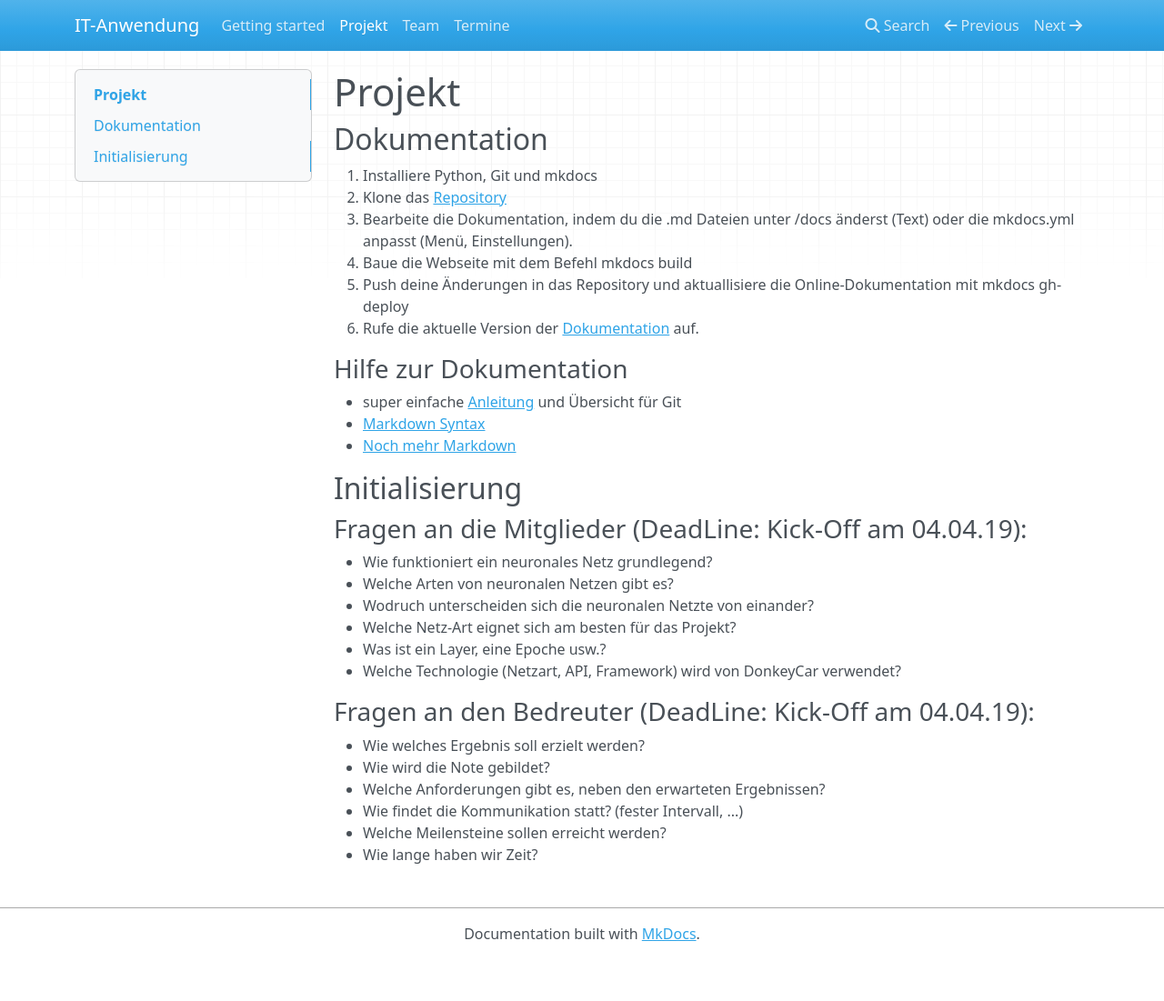
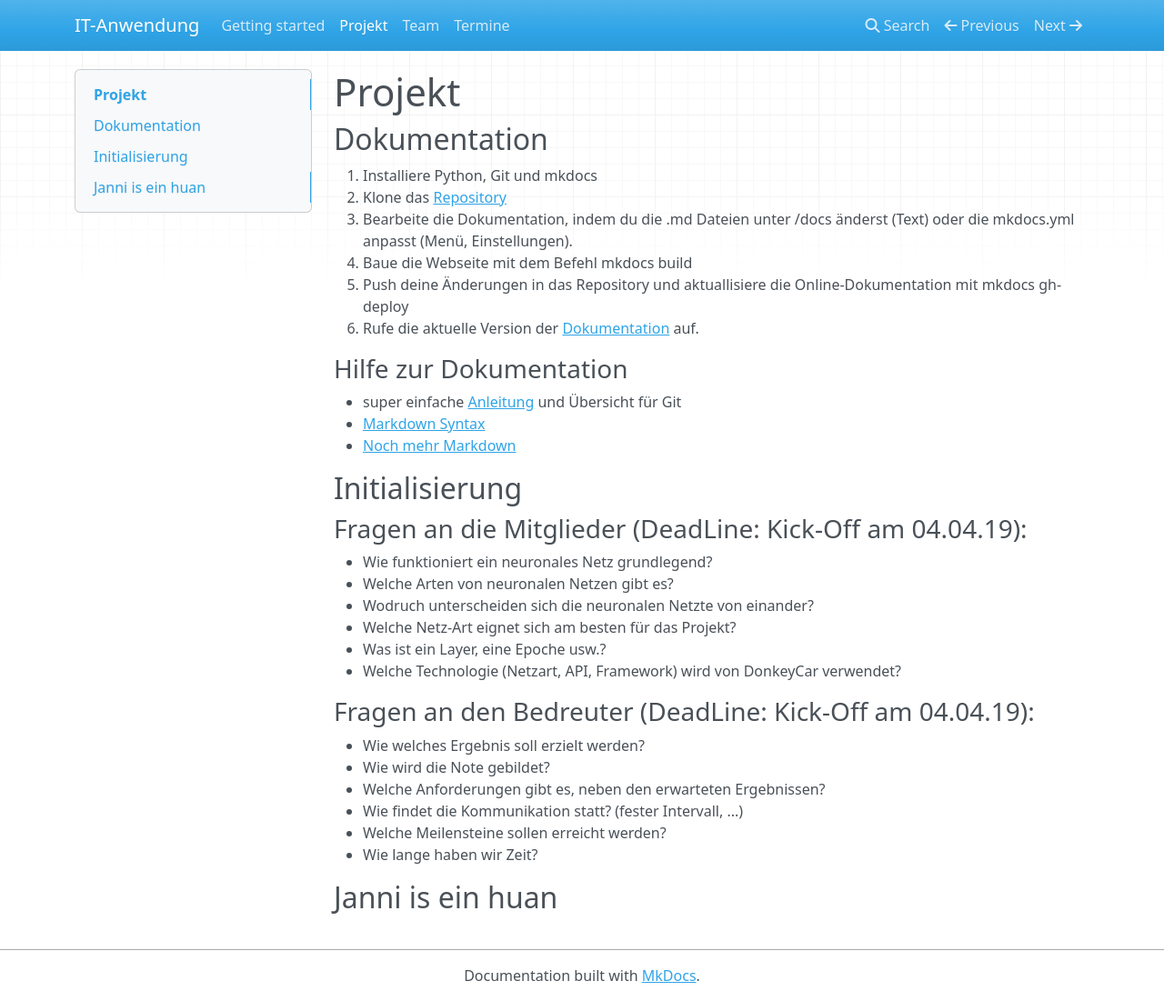
Before and after one commit to bohniti/autonomous_rc_car, an MkDocs documentation site: the page built from docs/project.md, in a window 1280 px wide and 1101 px high. Shown: the whole window at 91% size. Built offline with MkDocs 1.6.1, drawn with Linux system fonts in a browser that asks for light colours; nearby versions of some CDN libraries.

Commit message:
Test update

```diff
--- a/docs/project.md
+++ b/docs/project.md
@@ -30,3 +30,5 @@
 * Wie findet die Kommunikation statt? (fester Intervall, ...)
 * Welche Meilensteine sollen erreicht werden?
 * Wie lange haben wir Zeit?
+
+## Janni is ein huan
```
